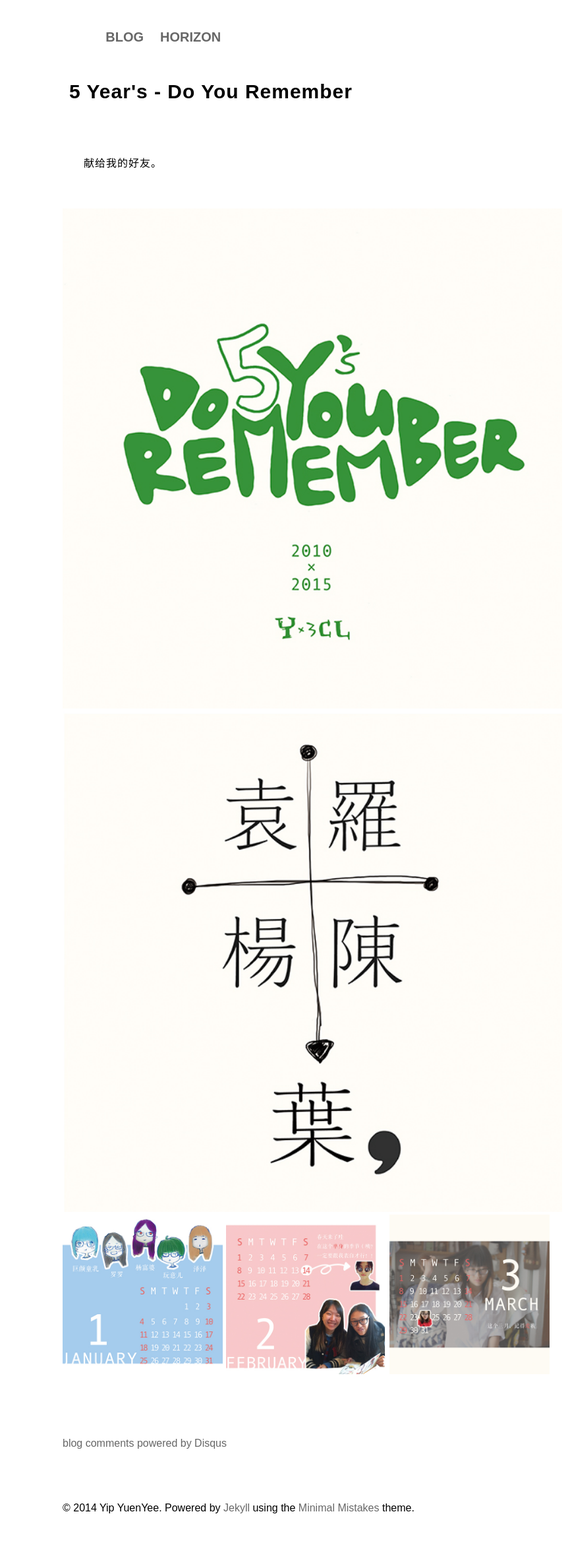
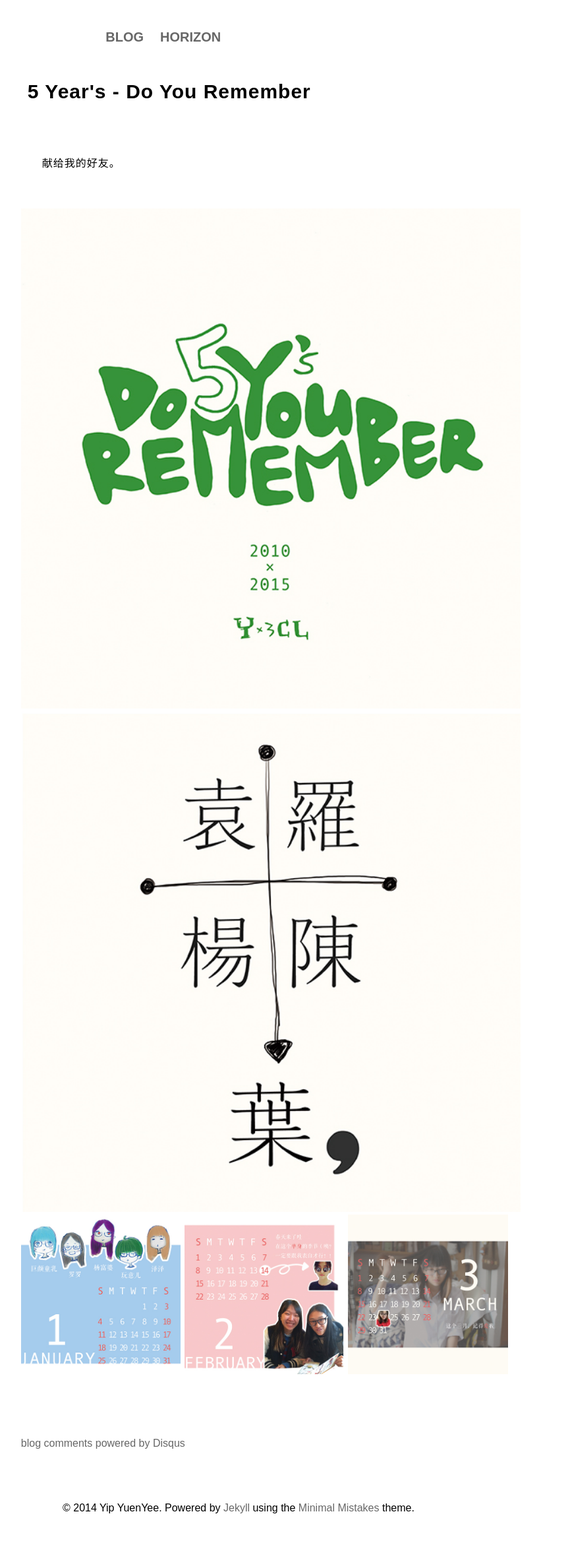
Before and after one commit to kusmour/blog_jekyll, a Jekyll site: the page built from _posts/2015-02-13-5years.md, in a window 1280 px wide. Shown: the whole page at 66% size, without its empty margins (229-1094 px from the left). Built offline with Jekyll 4.4.1, drawn with Linux system fonts in a browser that asks for light colours; some web fonts are replaced; comment, search, counter and statistics services are not loaded.

Commit message:
special post calendar2015

```diff
--- a/style/cal2015_page.css
+++ b/style/cal2015_page.css
@@ -4,8 +4,8 @@
 }
 
 article {
-	margin-left: 25%;
-	margin-right: 15%;
+	margin-left: 20%;
+	margin-right: 20%;
 	/*width: 60%;*/
 	margin-bottom: 32px;
 }
```
